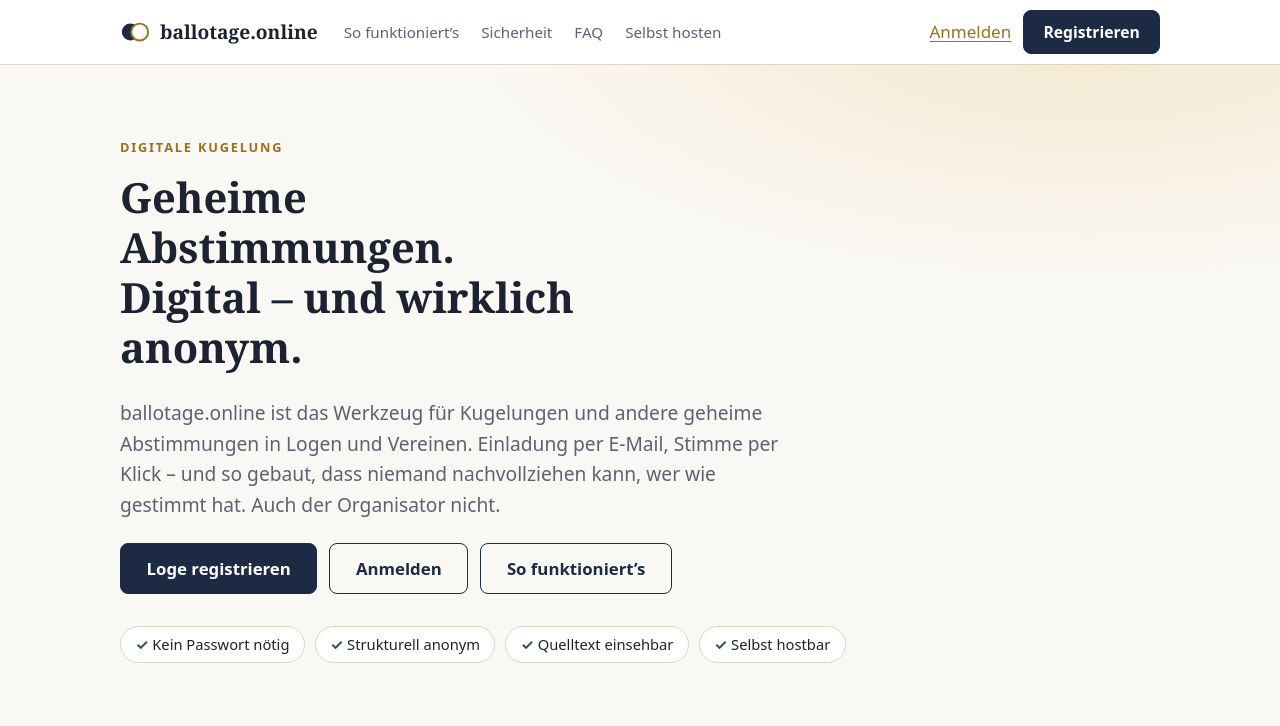
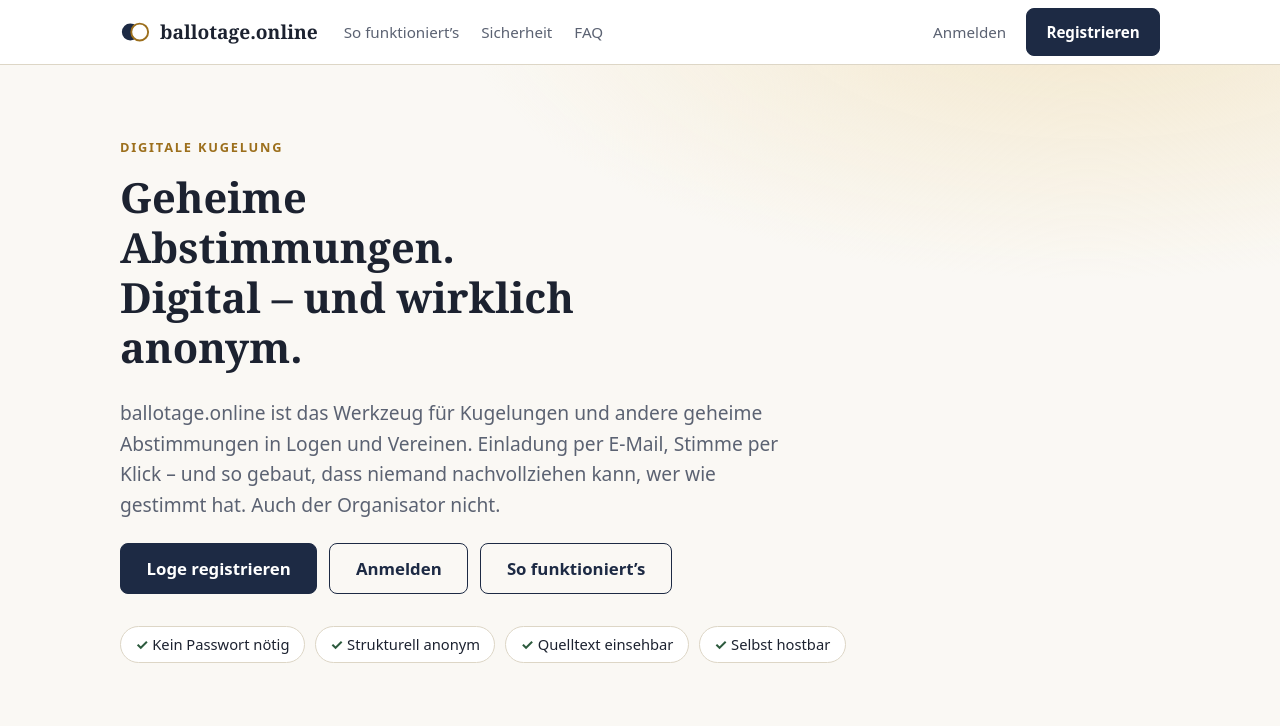
Before and after one commit to DaniW42/online-ballotage, a FastAPI app: page / in a window 1280 px wide. Shown: the top 726 px of the page. Run offline with FastAPI, Linux system fonts and the light colour scheme; parts of the project's set-up code (start-up, migrations or seed data) failed here and were passed over.

Commit message:
Kopfzeile: Abmelden auf einer Linie mit Dashboard und Konto, 'Selbst hosten' nur im Footer
Co-Authored-By: Claude Sonnet 5.5 <noreply@anthropic.com>

```diff
--- a/app/static/style.css
+++ b/app/static/style.css
@@ -69,7 +69,15 @@ li { margin-bottom: .35em; }
 .main-nav { display: flex; gap: 4px 18px; flex-wrap: wrap; flex: 1; }
 .main-nav a { color: var(--muted); text-decoration: none; padding: 6px 2px; font-size: .95rem; }
 .main-nav a:hover, .main-nav a[aria-current="page"] { color: var(--fg); text-decoration: underline; }
-.header-actions { display: flex; align-items: center; gap: 12px; }
+.header-actions { display: flex; align-items: center; gap: 18px; }
+.header-actions a, .header-actions button.linkbtn {
+  font: inherit; font-size: .95rem; font-weight: 400; line-height: 1.6; padding: 6px 2px; margin: 0;
+  color: var(--muted); text-decoration: none;
+}
+.header-actions a:hover, .header-actions button.linkbtn:hover { color: var(--fg); text-decoration: underline; filter: none; }
+.header-actions a.btn { color: var(--primary-fg); padding: .65rem 1.2rem; font-weight: 600; }
+.header-actions a.btn:hover { text-decoration: none; filter: brightness(1.12); color: var(--primary-fg); }
+.header-actions form.inline { display: flex; align-items: center; }
 form.inline { display: inline; margin: 0; }
 
 /* Buttons */
@@ -86,7 +94,6 @@ button:disabled { opacity: .5; cursor: not-allowed; }
 .btn.light { background: var(--primary-fg); color: var(--primary); border-color: var(--primary-fg); }
 .btn.ghost-light { background: transparent; color: var(--primary-fg); border-color: var(--primary-fg); }
 button.linkbtn { background: none; border: 0; padding: 0; color: var(--accent); text-decoration: underline; font-weight: 500; font-size: inherit; }
-.header-actions button.linkbtn { color: var(--muted); }
 .stack > * + * { margin-top: 1rem; }
 .actions { display: flex; flex-wrap: wrap; gap: 12px; margin-top: 1.4rem; }
 
--- a/app/templates/base.html
+++ b/app/templates/base.html
@@ -26,7 +26,6 @@
         <a href="/how-it-works"{% if request.url.path == '/how-it-works' %} aria-current="page"{% endif %}>{{ t('nav.how') }}</a>
         <a href="/security"{% if request.url.path == '/security' %} aria-current="page"{% endif %}>{{ t('nav.security') }}</a>
         <a href="/faq"{% if request.url.path == '/faq' %} aria-current="page"{% endif %}>{{ t('nav.faq') }}</a>
-        <a href="/self-hosting"{% if request.url.path == '/self-hosting' %} aria-current="page"{% endif %}>{{ t('nav.selfhost') }}</a>
       </nav>
       <div class="header-actions">
         {% if logged_in %}
```
